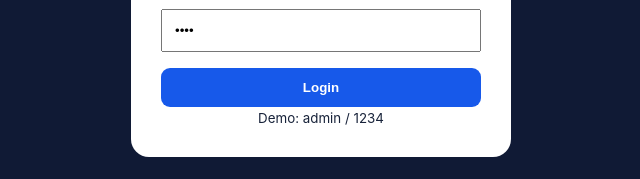
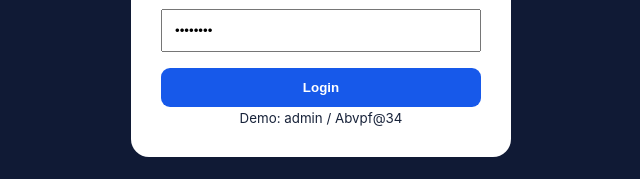
Before and after one commit to nexacomputerbgm-cmd/-nexa-computer, a plain HTML site: page index.html in a window 1280 px wide. Shown: the part 421-600 px from the top of the page, 319-959 px from the left. Drawn offline with Linux system fonts and the light colour scheme.

Commit message:
Update index.html

```diff
--- a/index.html
+++ b/index.html
@@ -24,9 +24,9 @@
 <div style="background:white;padding:30px;border-radius:18px;width:min(92%,380px);text-align:center">
 <h1 style="color:#1759ea">NEXA COMPUTER</h1><p>Billing System Login</p>
 <input id="loginUser" value="admin" placeholder="Username" style="width:100%;padding:12px;margin:6px 0">
-<input id="loginPass" type="password" value="1234" placeholder="Password" style="width:100%;padding:12px;margin:6px 0">
+<input id="loginPass" type="password" value="Abvpf@34" placeholder="Password" style="width:100%;padding:12px;margin:6px 0">
 <button class="primary" style="width:100%;margin-top:10px" onclick="login()">Login</button>
-<small>Demo: admin / 1234</small></div></div>
+<small>Demo: admin / Abvpf@34</small></div></div>
 <div class="app">
 <aside class="sidebar">
   <div class="logo">NEXA <span>COMPUTER</span></div>
```
